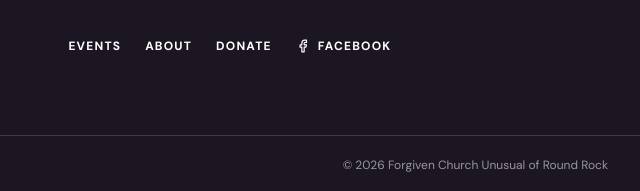
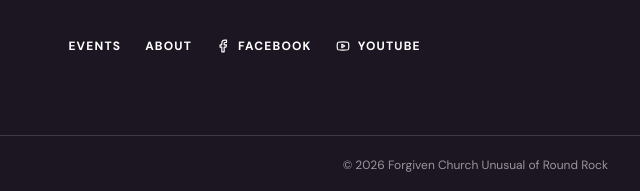
Before and after one commit to tariq121/fcuchurch, a plain HTML site: page 404.html in a window 1280 px wide. Shown: the part 1079-1270 px from the top of the page, 640-1280 px from the left. Drawn offline with nearby package versions, Linux system fonts and the light colour scheme.

Commit message:
Replace footer Donate link with YouTube channel
Footer links are now Events, About, Facebook and YouTube
(youtube.com/@FCUChurch, the channel behind the mission video).
Giving remains available through the header Give button.

Co-Authored-By: Claude Sonnet 5.5 <noreply@anthropic.com>

```diff
--- a/404.html
+++ b/404.html
@@ -77,8 +77,8 @@
         <div class="footer-links">
           <a href="/events">Events</a>
           <a href="/about">About</a>
-          <a href="https://www.givelify.com/donate/forgiven-church-unusual-of-round-rock-round-rock-tx-2j7wy5MTg2NTE0Nw==/donation/amount" target="_blank" rel="noreferrer">Donate</a>
           <a href="https://www.facebook.com/share/1Bu3SMVXb6/?mibextid=wwXIfr" target="_blank" rel="noreferrer"><svg xmlns="http://www.w3.org/2000/svg" width="14" height="14" viewBox="0 0 24 24" fill="none" stroke="currentColor" stroke-width="2" stroke-linecap="round" stroke-linejoin="round" aria-hidden="true"><path d="M18 2h-3a5 5 0 0 0-5 5v3H7v4h3v8h4v-8h3l1-4h-4V7a1 1 0 0 1 1-1h3z"/></svg> Facebook</a>
+          <a href="https://www.youtube.com/@FCUChurch" target="_blank" rel="noreferrer"><svg xmlns="http://www.w3.org/2000/svg" width="14" height="14" viewBox="0 0 24 24" fill="none" stroke="currentColor" stroke-width="2" stroke-linecap="round" stroke-linejoin="round" aria-hidden="true"><path d="M2.5 17a24.12 24.12 0 0 1 0-10 2 2 0 0 1 1.4-1.4 49.56 49.56 0 0 1 16.2 0A2 2 0 0 1 21.5 7a24.12 24.12 0 0 1 0 10 2 2 0 0 1-1.4 1.4 49.56 49.56 0 0 1-16.2 0A2 2 0 0 1 2.5 17"/><path d="m10 15 5-3-5-3z"/></svg> YouTube</a>
         </div>
       </div>
     </div>
```
Also changed, not shown: about.html (+1 -1 lines), events.html (+1 -1 lines), index.html (+1 -1 lines).
